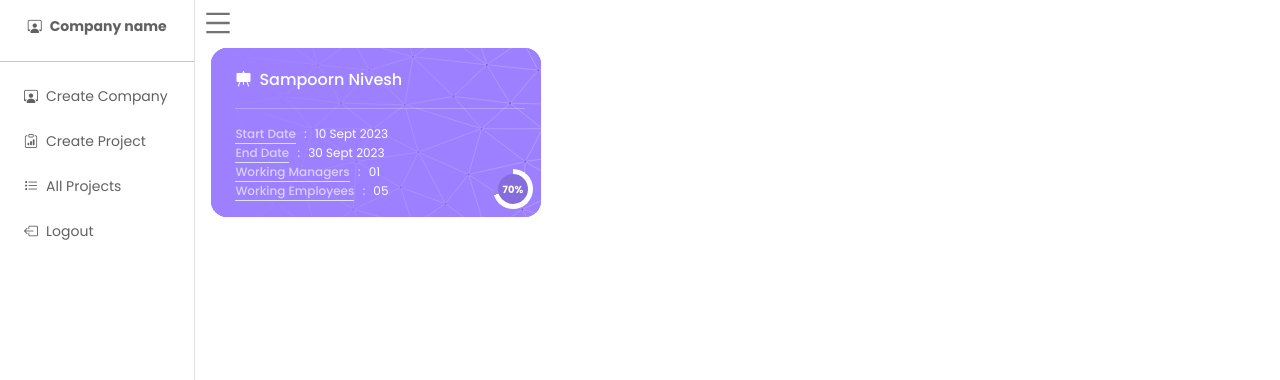
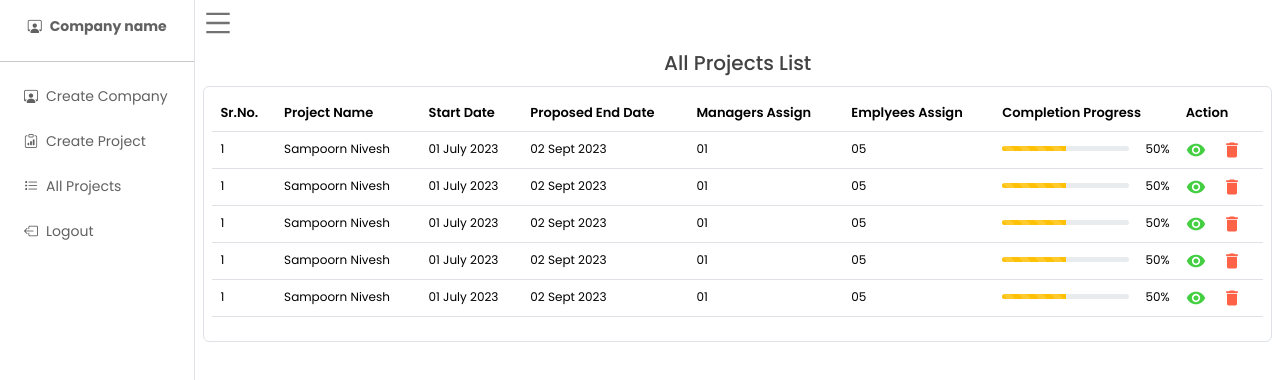
Before and after one commit to AjinkyaVeer007/project2.0, a React (Create React App) app: page /auth/admin/dashboard/projects in a window 1280 px wide. Shown: the top 380 px of the page. Built offline with nearby package versions, Linux system fonts and the light colour scheme.

Commit message:
project list added

```diff
--- a/src/Components/CircularProgressBar/CircularProgressBar.jsx
+++ b/src/Components/CircularProgressBar/CircularProgressBar.jsx
@@ -9,7 +9,7 @@ function CircularProgressBar({ progreePercentage }) {
         style={{
           backgroundImage: `conic-gradient(#fff ${progressDeg}deg, #9c80ff 0deg)`,
         }}
-        className="mainCicle"
+        className="mainCicle shadow"
       >
         <div className="subCircle">
           <div className="progresspercentage">{`${progreePercentage}%`}</div>
--- a/src/Components/EmployeeTable/EmployeeTable.css
+++ b/src/Components/EmployeeTable/EmployeeTable.css
@@ -0,0 +1,8 @@
+th {
+    font-size: 13px !important;
+    font-weight: 600 !important;
+}
+
+td{
+    font-size: 12px !important;
+}
--- a/src/Components/EmployeeTable/EmployeeTable.jsx
+++ b/src/Components/EmployeeTable/EmployeeTable.jsx
@@ -1,5 +1,6 @@
 import Table from "react-bootstrap/Table";
 import { MdModeEditOutline, MdDelete } from "react-icons/md";
+import "./EmployeeTable.css";
 
 function EmployeeTable() {
   return (
--- a/src/Components/ProjectCard/ProjectCard.jsx
+++ b/src/Components/ProjectCard/ProjectCard.jsx
@@ -6,7 +6,7 @@ import CircularProgressBar from "../CircularProgressBar/CircularProgressBar";
 function ProjectCard() {
   return (
     <div className="col-12 col-lg-4 col-md-6 mb-2">
-      <div className="projectCard rounded-4 p-3 mx-3 position-relative">
+      <div className="projectCard shadow rounded-4 p-3 mx-3 position-relative">
         <div
           className="card-pattern"
           style={{ backgroundImage: `url(${CardPattern})` }}
--- a/src/Components/ProjectDetailsCard/ProjectDetailsCard.jsx
+++ b/src/Components/ProjectDetailsCard/ProjectDetailsCard.jsx
@@ -13,7 +13,7 @@ function ProjectDetailsCard() {
   ];
   return (
     <div className="col-lg-6 col-xl-6 col-md-6 col-12 mt-3">
-      <div className="rounded-4 projectDetailsCard mx-3 p-2 shadow-sm">
+      <div className="rounded-4 projectDetailsCard mx-3 p-2 shadow">
         <div className="d-flex justify-content-center align-items-center gap-2 mb-3">
           <div className="bi bi-reception-3 text-danger"></div>
           <h5 className="text-center mb-2">Project Progress Status</h5>
--- a/src/Components/Sidebar/Sidebar.jsx
+++ b/src/Components/Sidebar/Sidebar.jsx
@@ -95,7 +95,7 @@ function Sidebar({ setShowSidebarFromTop }) {
               key={item.id}
               className={`${
                 activeItemDetails.sidebarActiveItem === item.id
-                  ? "sidebar-item-active"
+                  ? "sidebar-item-active shadow"
                   : ""
               } sidebar-item d-flex gap-2 align-items-center justify-content-start ms-3 me-2 mt-2 p-2 rounded-2`}
               onClick={() => {
--- a/src/Components/StatusCard/StatusCard.jsx
+++ b/src/Components/StatusCard/StatusCard.jsx
@@ -5,7 +5,7 @@ import CardPattern from "../../Assets/SVG/cardpattern.svg";
 function ProjectStatusCard({ heading, icon, countData }) {
   return (
     <div className="col-lg-6 col-md-6 col-xl-6 col-12">
-      <div className="statusCard rounded-4 p-2 mx-3 mt-4 shadow-sm">
+      <div className="statusCard rounded-4 p-2 mx-3 mt-4 shadow">
         <div
           className="card-pattern"
           style={{ backgroundImage: `url(${CardPattern})` }}
--- a/src/Pages/Login/Login.jsx
+++ b/src/Pages/Login/Login.jsx
@@ -5,11 +5,20 @@ import Form from "react-bootstrap/Form";
 import Button from "react-bootstrap/Button";
 import "./Login.css";
 import { useNavigate } from "react-router-dom";
+import { useDispatch } from "react-redux";
+import { activeData } from "../../Store/activeSlice";
 
 function Login() {
   const navigate = useNavigate();
+  const dispatch = useDispatch();
 
   const handleLogin = () => {
+    dispatch(
+      activeData({
+        name: "sidebarActiveItem",
+        value: null,
+      })
+    );
     navigate("/auth/admin/dashboard/welcome");
   };
   return (
--- a/src/Pages/Projects/Projects.jsx
+++ b/src/Pages/Projects/Projects.jsx
@@ -1,10 +1,206 @@
 import React from "react";
-import ProjectCard from "../../Components/ProjectCard/ProjectCard";
+import Table from "react-bootstrap/Table";
+import { MdRemoveRedEye, MdDelete } from "react-icons/md";
 
 function Projects() {
   return (
-    <div className="row mt-5">
-      <ProjectCard />
+    <div className="mt-5">
+      <div className="text-center fs-5 mb-2 company-headingText">
+        All Projects List
+      </div>
+      <div className="row mx-2 p-2 border rounded">
+        <Table hover responsive>
+          <thead>
+            <tr>
+              <th>Sr.No.</th>
+              <th>Project Name</th>
+              <th>Start Date</th>
+              <th>Proposed End Date</th>
+              <th>Managers Assign</th>
+              <th>Emplyees Assign</th>
+              <th>Completion Progress</th>
+              <th>Action</th>
+            </tr>
+          </thead>
+          <tbody>
+            <tr>
+              <td>1</td>
+              <td>Sampoorn Nivesh</td>
+              <td>01 July 2023</td>
+              <td>02 Sept 2023</td>
+              <td>01</td>
+              <td>05</td>
+              <td>
+                <div className="d-flex align-items-center gap-3 w-100">
+                  <div style={{ width: "-webkit-fill-available" }}>
+                    <div
+                      style={{ height: "5px" }}
+                      className="progress"
+                      role="progressbar"
+                      aria-label="Basic example"
+                      aria-valuenow="0"
+                      aria-valuemin="0"
+                      aria-valuemax="100"
+                    >
+                      <div
+                        className={`progress-bar progress-bar-striped bg-warning`}
+                        style={{ width: `50%`, height: "5px" }}
+                      ></div>
+                    </div>
+                  </div>
+                  <div>50%</div>
+                </div>
+              </td>
+              <td>
+                <div className="d-flex align-items-center gap-3">
+                  <MdRemoveRedEye size={"20px"} color="#44ce42" />
+                  <MdDelete size={"20px"} color="tomato" />
+                </div>
+              </td>
+            </tr>
+            <tr>
+              <td>1</td>
+              <td>Sampoorn Nivesh</td>
+              <td>01 July 2023</td>
+              <td>02 Sept 2023</td>
+              <td>01</td>
+              <td>05</td>
+              <td>
+                <div className="d-flex align-items-center gap-3 w-100">
+                  <div style={{ width: "-webkit-fill-available" }}>
+                    <div
+                      style={{ height: "5px" }}
+                      className="progress"
+                      role="progressbar"
+                      aria-label="Basic example"
+                      aria-valuenow="0"
+                      aria-valuemin="0"
+                      aria-valuemax="100"
+                    >
+                      <div
+                        className={`progress-bar progress-bar-striped bg-warning`}
+                        style={{ width: `50%`, height: "5px" }}
+                      ></div>
+                    </div>
+                  </div>
+                  <div>50%</div>
+                </div>
+              </td>
+              <td>
+                <div className="d-flex align-items-center gap-3">
+                  <MdRemoveRedEye size={"20px"} color="#44ce42" />
+                  <MdDelete size={"20px"} color="tomato" />
+                </div>
+              </td>
+            </tr>
+            <tr>
+              <td>1</td>
+              <td>Sampoorn Nivesh</td>
+              <td>01 July 2023</td>
+              <td>02 Sept 2023</td>
+              <td>01</td>
+              <td>05</td>
+              <td>
+                <div className="d-flex align-items-center gap-3 w-100">
+                  <div style={{ width: "-webkit-fill-available" }}>
+                    <div
+                      style={{ height: "5px" }}
+                      className="progress"
+                      role="progressbar"
+                      aria-label="Basic example"
+                      aria-valuenow="0"
+                      aria-valuemin="0"
+                      aria-valuemax="100"
+                    >
+                      <div
+                        className={`progress-bar progress-bar-striped bg-warning`}
+                        style={{ width: `50%`, height: "5px" }}
+                      ></div>
+                    </div>
+                  </div>
+                  <div>50%</div>
+                </div>
+              </td>
+              <td>
+                <div className="d-flex align-items-center gap-3">
+                  <MdRemoveRedEye size={"20px"} color="#44ce42" />
+                  <MdDelete size={"20px"} color="tomato" />
+                </div>
+              </td>
+            </tr>
+            <tr>
+              <td>1</td>
+              <td>Sampoorn Nivesh</td>
+              <td>01 July 2023</td>
+              <td>02 Sept 2023</td>
+              <td>01</td>
+              <td>05</td>
+              <td>
+                <div className="d-flex align-items-center gap-3 w-100">
+                  <div style={{ width: "-webkit-fill-available" }}>
+                    <div
+                      style={{ height: "5px" }}
+                      className="progress"
+                      role="progressbar"
+                      aria-label="Basic example"
+                      aria-valuenow="0"
+                      aria-valuemin="0"
+                      aria-valuemax="100"
+                    >
+                      <div
+                        className={`progress-bar progress-bar-striped bg-warning`}
+                        style={{ width: `50%`, height: "5px" }}
+                      ></div>
+                    </div>
+                  </div>
+                  <div>50%</div>
+                </div>
+              </td>
+              <td>
+                <div className="d-flex align-items-center gap-3">
+                  <MdRemoveRedEye size={"20px"} color="#44ce42" />
+                  <MdDelete size={"20px"} color="tomato" />
+                </div>
+              </td>
+            </tr>
+            <tr>
+              <td>1</td>
+              <td>Sampoorn Nivesh</td>
+              <td>01 July 2023</td>
+              <td>02 Sept 2023</td>
+              <td>01</td>
+              <td>05</td>
+              <td>
+                <div className="d-flex align-items-center gap-3 w-100">
+                  <div style={{ width: "-webkit-fill-available" }}>
+                    <div
+                      style={{ height: "5px" }}
+                      className="progress"
+                      role="progressbar"
+                      aria-label="Basic example"
+                      aria-valuenow="0"
+                      aria-valuemin="0"
+                      aria-valuemax="100"
+                    >
+                      <div
+                        className={`progress-bar progress-bar-striped bg-warning`}
+                        style={{ width: `50%`, height: "5px" }}
+                      ></div>
+                    </div>
+                  </div>
+                  <div>50%</div>
+                </div>
+              </td>
+              <td>
+                <div className="d-flex align-items-center gap-3">
+                  <MdRemoveRedEye size={"20px"} color="#44ce42" />
+                  <MdDelete size={"20px"} color="tomato" />
+                </div>
+              </td>
+            </tr>
+          </tbody>
+        </Table>
+      </div>
     </div>
   );
 }
```
